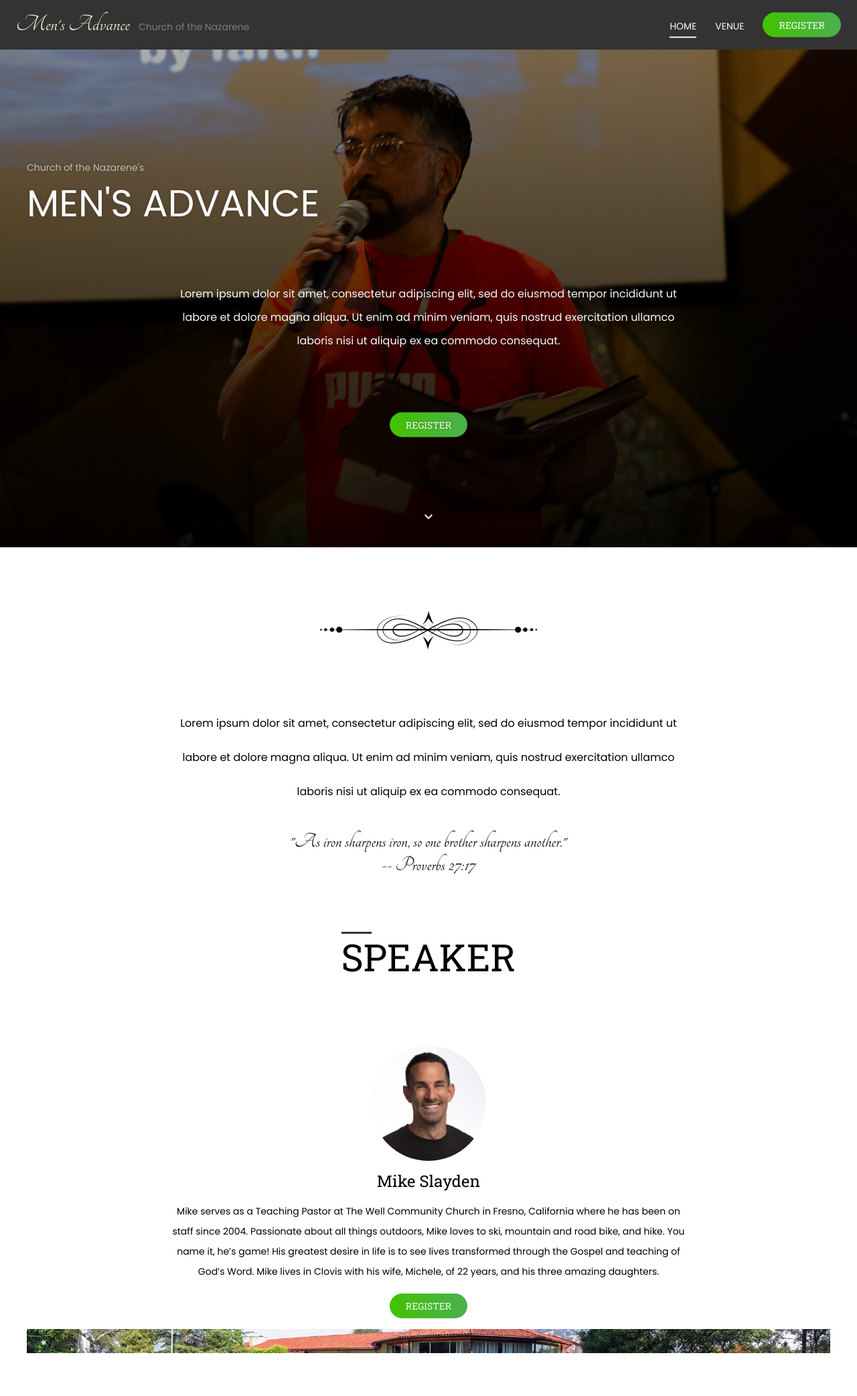
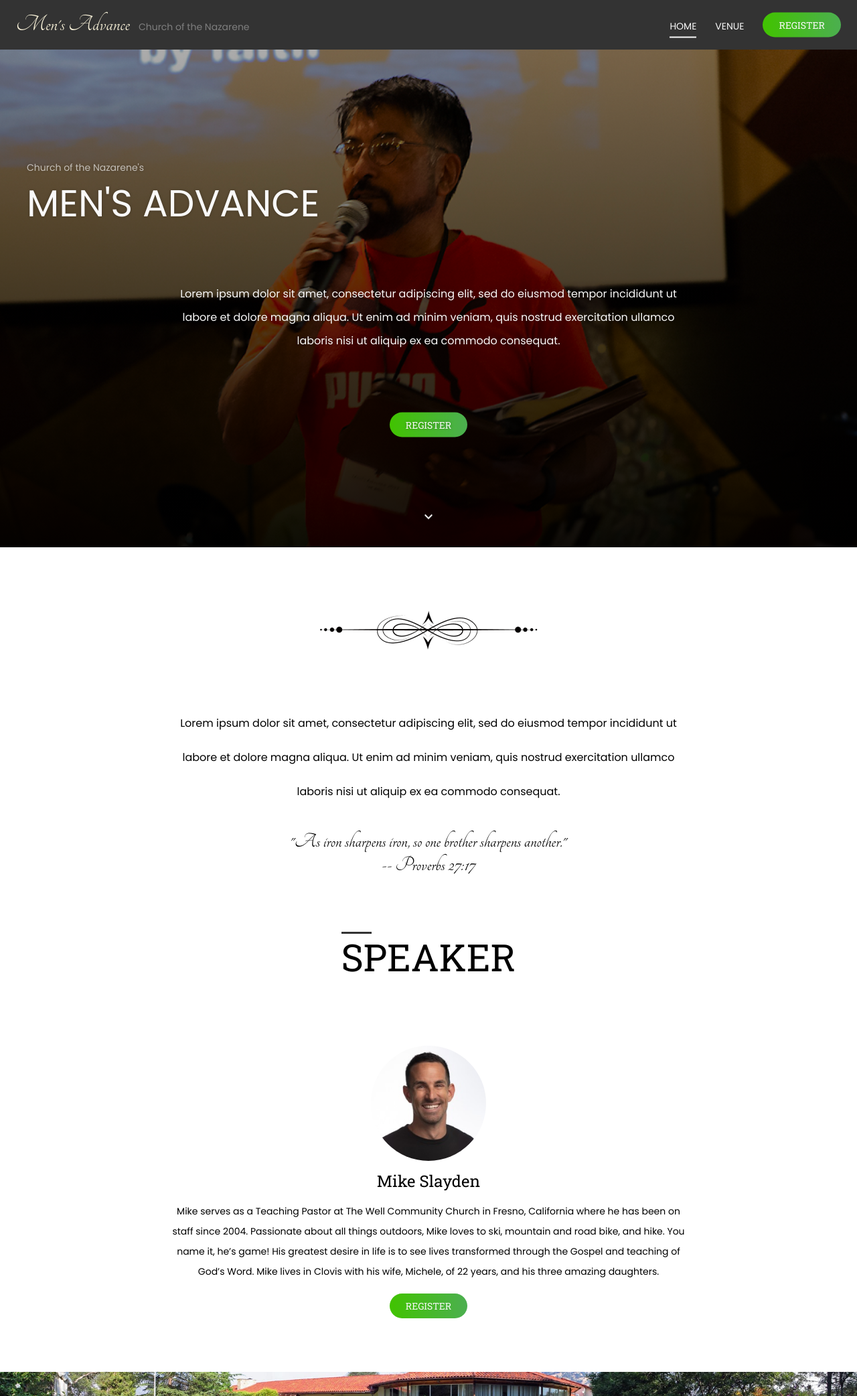
Before and after one commit to juliancoleman/mens-advance, a Jekyll site: the page built from index.html, in a window 1280 px wide. Shown: the whole page at 67% size. Built offline with Jekyll 4.4.1, drawn with Linux system fonts in a browser that asks for light colours; before the commit the page ends 2020 px from its top, so only the background shows below that.

Commit message:
adds top margin

```diff
--- a/assets/css/style.scss
+++ b/assets/css/style.scss
@@ -64,6 +64,7 @@
   background: url("../images/StAnthonyPano500.jpg") center no-repeat;
   background-size: cover;
   padding: 1.125rem;
+  margin: 80px 0 0;
 }
 
 @media (max-width: 1200px) {
```
